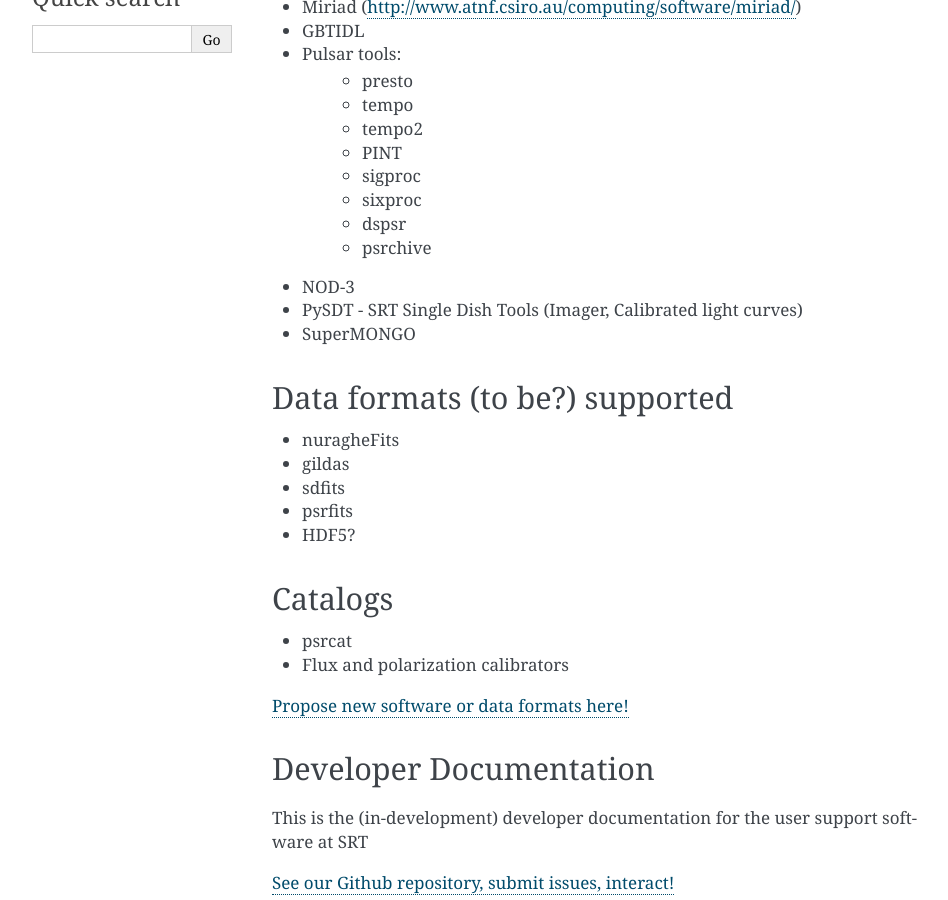
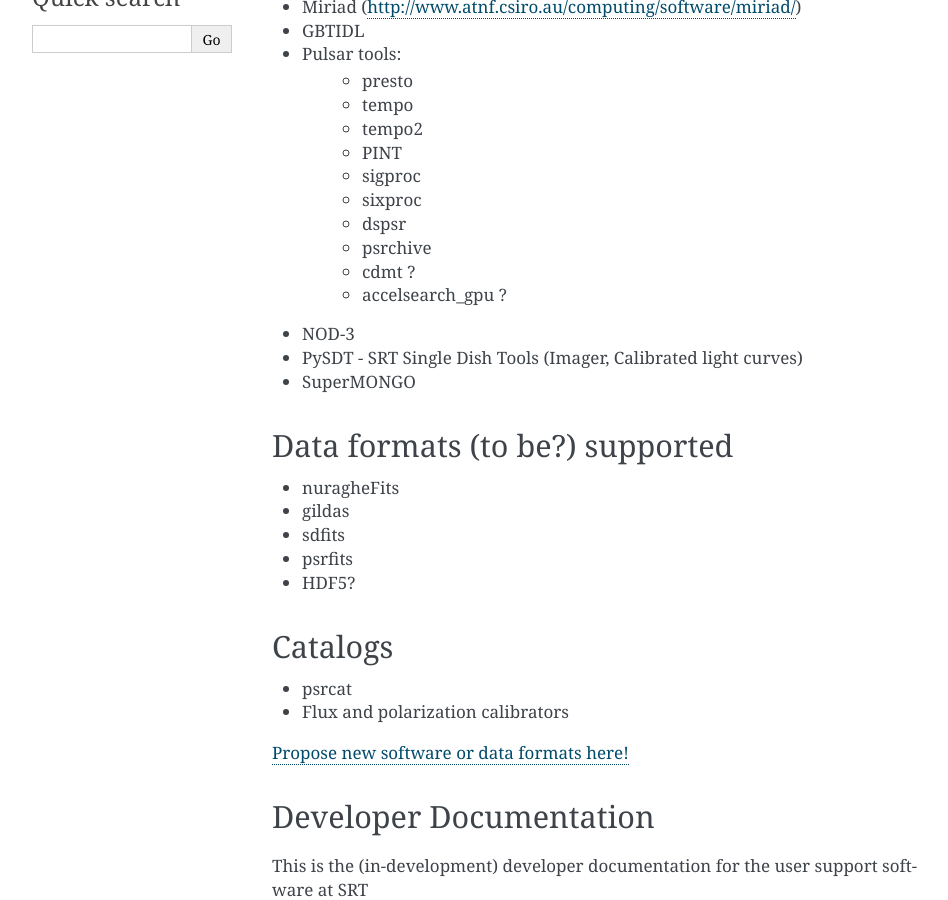
Before and after one commit to SUSSA-SRT/sussa-srt, a Sphinx documentation site: the page built from docs/source/index.rst, in a window 1280 px wide and 900 px high, scrolled down 454 px. Shown: the whole window, without its empty margins (148-1096 px from the left). Built offline with Sphinx 7.4.7, drawn with Linux system fonts in a browser that asks for light colours.

Commit message:
Add Maura's suggestions

```diff
--- a/docs/source/index.rst
+++ b/docs/source/index.rst
@@ -28,6 +28,8 @@ Planning tools
     - sixproc
     - dspsr
     - psrchive
+    - cdmt ?
+    - accelsearch_gpu ?
 + NOD-3
 + PySDT - SRT Single Dish Tools (Imager, Calibrated light curves)
 + SuperMONGO
```
